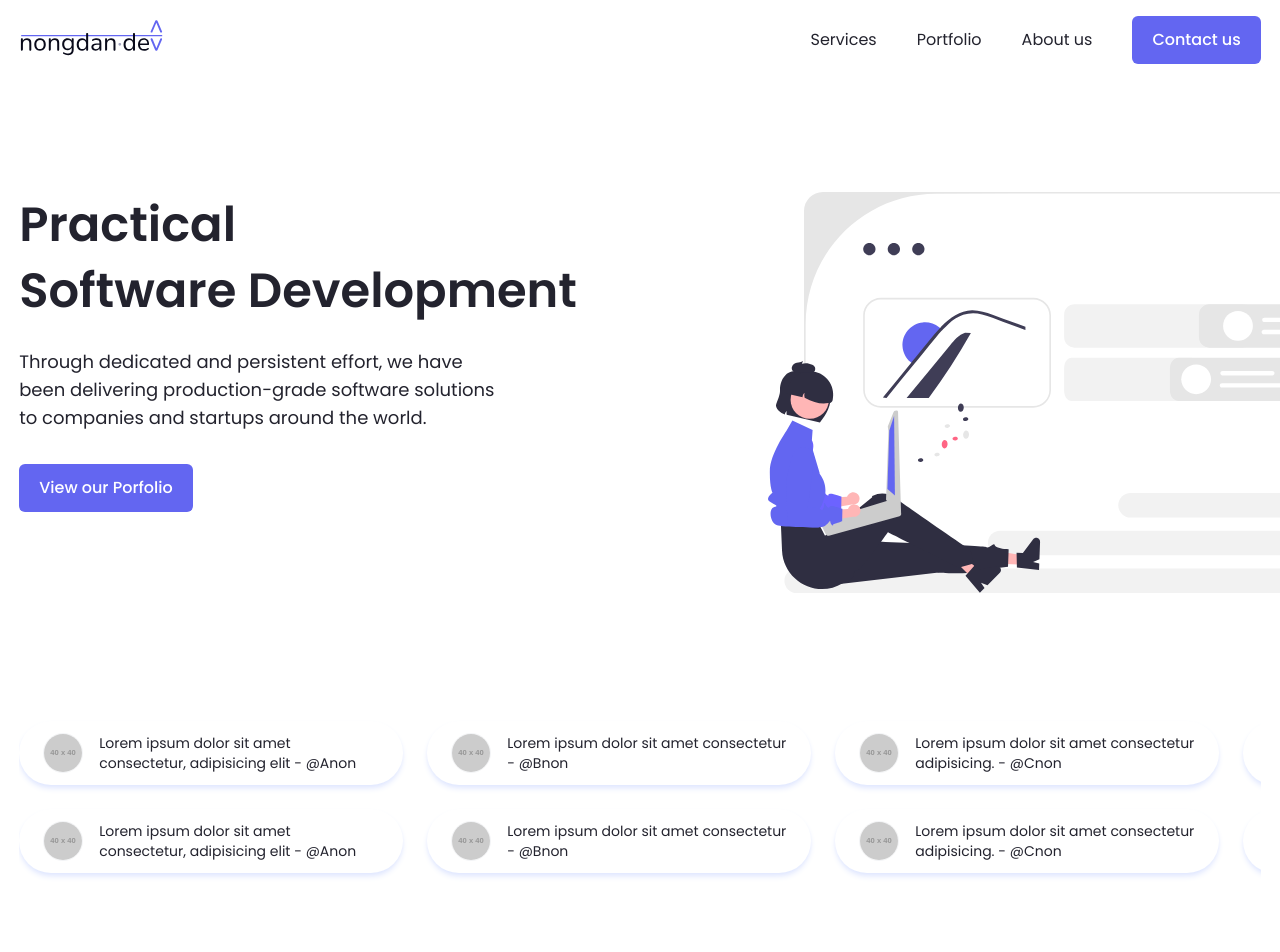
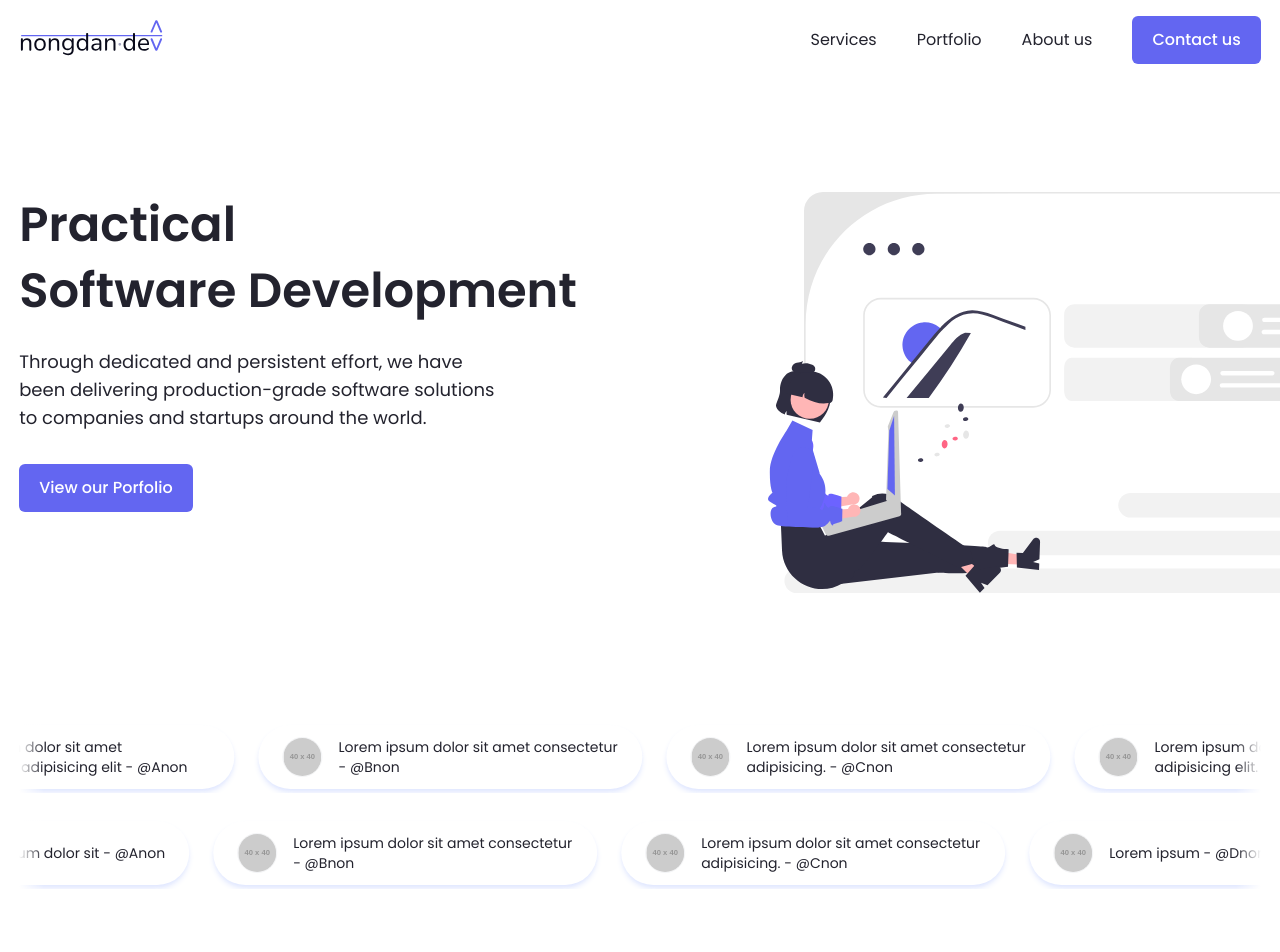
Before and after one commit to nongdan-dev/website, a React (Vite) app: page / in a window 1280 px wide. Shown: the top 952 px of the page. Built offline with nearby package versions, Linux system fonts and the light colour scheme.

Commit message:
Implement testimonials feature

```diff
--- a/src/components/ui/Marquee.tsx
+++ b/src/components/ui/Marquee.tsx
@@ -19,7 +19,7 @@ export type MarqueeItemProps = ComponentProps<'li'> & {
 
 export function Marquee({
   direction = 'left',
-  duration = 40,
+  duration,
   gap = 24,
   className,
   children,
@@ -27,12 +27,12 @@ export function Marquee({
 }: MarqueeProps) {
   const cssVariables = {
     '--gap': `${gap}px`,
-    '--duration': `${duration}s`,
-    '--direction': direction,
+    '--duration': `${duration || Children.count(children) * 15}s`,
+    '--direction': direction === 'left' ? 'forwards' : 'reverse',
   } as CSSProperties
 
   return (
-    <div className='relative overflow-x-clip' style={cssVariables}>
+    <div className='marquee overflow-hidden py-1' style={cssVariables}>
       <ul
         {...props}
         className={twMerge(
--- a/src/pages/Home/Hero.tsx
+++ b/src/pages/Home/Hero.tsx
@@ -34,6 +34,39 @@ const testimonials = [
   },
 ]
 
+const testimonials2 = [
+  {
+    id: 1,
+    name: 'Anon',
+    content: 'Lorem ipsum dolor sit',
+  },
+  {
+    id: 2,
+    name: 'Bnon',
+    content: 'Lorem ipsum dolor sit amet consectetur',
+  },
+  {
+    id: 3,
+    name: 'Cnon',
+    content: 'Lorem ipsum dolor sit amet consectetur adipisicing.',
+  },
+  {
+    id: 4,
+    name: 'Dnon',
+    content: 'Lorem ipsum',
+  },
+  {
+    id: 5,
+    name: 'Enon',
+    content: 'Lorem ipsum dolor',
+  },
+  {
+    id: 6,
+    name: 'Fnon',
+    content: 'Lorem ipsum dolor sit amet consectetur adipisicing.',
+  },
+]
+
 function Hero() {
   return (
     <div className='col-full-width relative overflow-hidden pb-28 pt-48'>
@@ -62,7 +95,7 @@ function Hero() {
           {testimonials.map(({ id, name, content }) => (
             <Marquee.Item
               key={id}
-              className='flex min-w-52 max-w-96 gap-4 rounded-full bg-white px-6 py-3 text-sm shadow-md shadow-indigo-100'
+              className='flex min-w-52 max-w-96 items-center gap-4 rounded-full bg-white px-6 py-3 text-sm shadow-md shadow-indigo-100'
             >
               <Avatar
                 name='Anon'
@@ -76,10 +109,10 @@ function Hero() {
           ))}
         </Marquee>
         <Marquee>
-          {testimonials.map(({ id, name, content }) => (
+          {testimonials2.map(({ id, name, content }) => (
             <Marquee.Item
               key={id}
-              className='flex min-w-52 max-w-96 gap-4 rounded-full bg-white px-6 py-3 text-sm shadow-md shadow-indigo-100'
+              className='flex min-w-52 max-w-96 items-center gap-4 rounded-full bg-white px-6 py-3 text-sm shadow-md shadow-indigo-100'
             >
               <Avatar
                 name='Anon'
--- a/src/styles/index.css
+++ b/src/styles/index.css
@@ -89,3 +89,19 @@
     }
   }
 }
+
+.marquee {
+  mask: linear-gradient(90deg, transparent, white 2%, white 98%, transparent);
+  & > ul {
+    animation: marquee var(--duration) var(--direction) linear infinite;
+  }
+  &:hover > ul {
+    animation-play-state: paused;
+  }
+}
+
+@keyframes marquee {
+  to {
+    transform: translateX(calc(-50% - (var(--gap) / 2)));
+  }
+}
```
